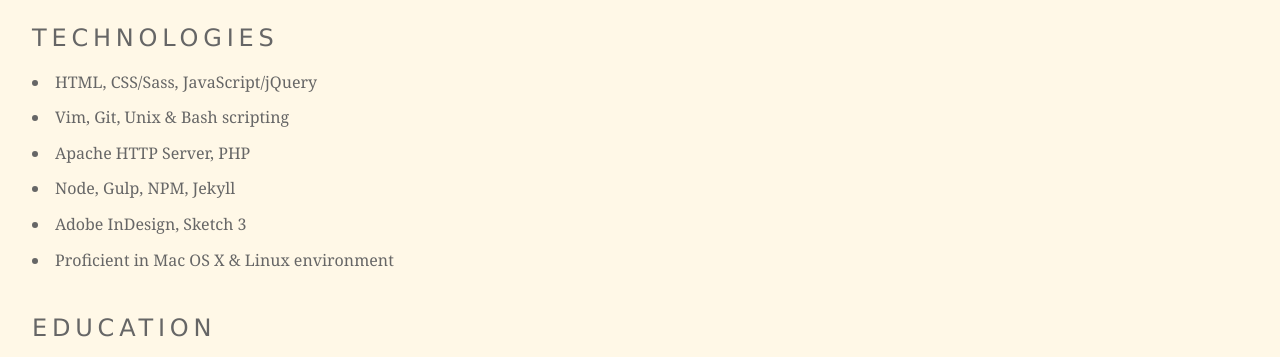
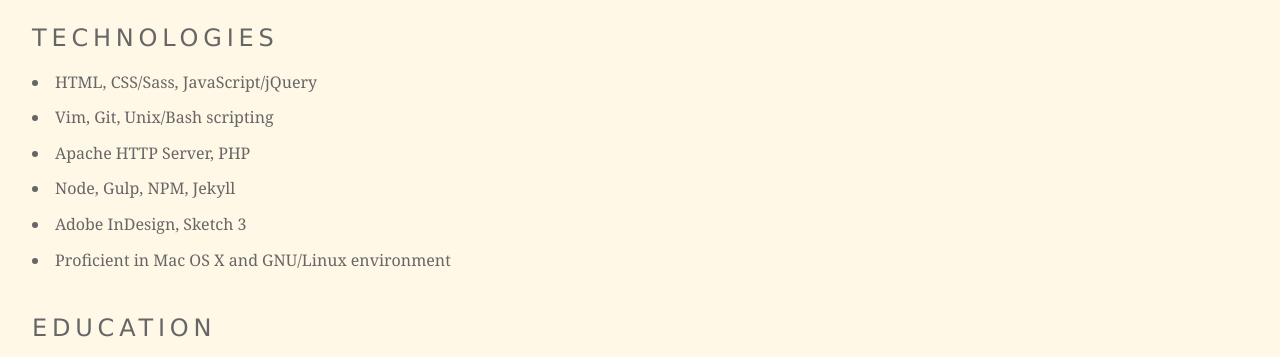
Before and after one commit to mrzool/mrzool.github.io, a Jekyll site: the page built from about/index.md, in a window 1280 px wide. Shown: the part 653-1010 px from the top of the page. Built offline with Jekyll 4.4.1, drawn with Linux system fonts in a browser that asks for light colours.

Commit message:
Update index.md

```diff
--- a/about/index.md
+++ b/about/index.md
@@ -22,11 +22,11 @@
 ### Technologies
 
 - HTML, CSS/Sass, JavaScript/jQuery
-- Vim, Git, Unix & Bash scripting
+- Vim, Git, Unix/Bash scripting
 - Apache HTTP Server, PHP
 - Node, Gulp, NPM, Jekyll
 - Adobe InDesign, Sketch 3
-- Proficient in Mac OS X & Linux environment
+- Proficient in Mac OS X and GNU/Linux environment
 
 ### Education
 
```
